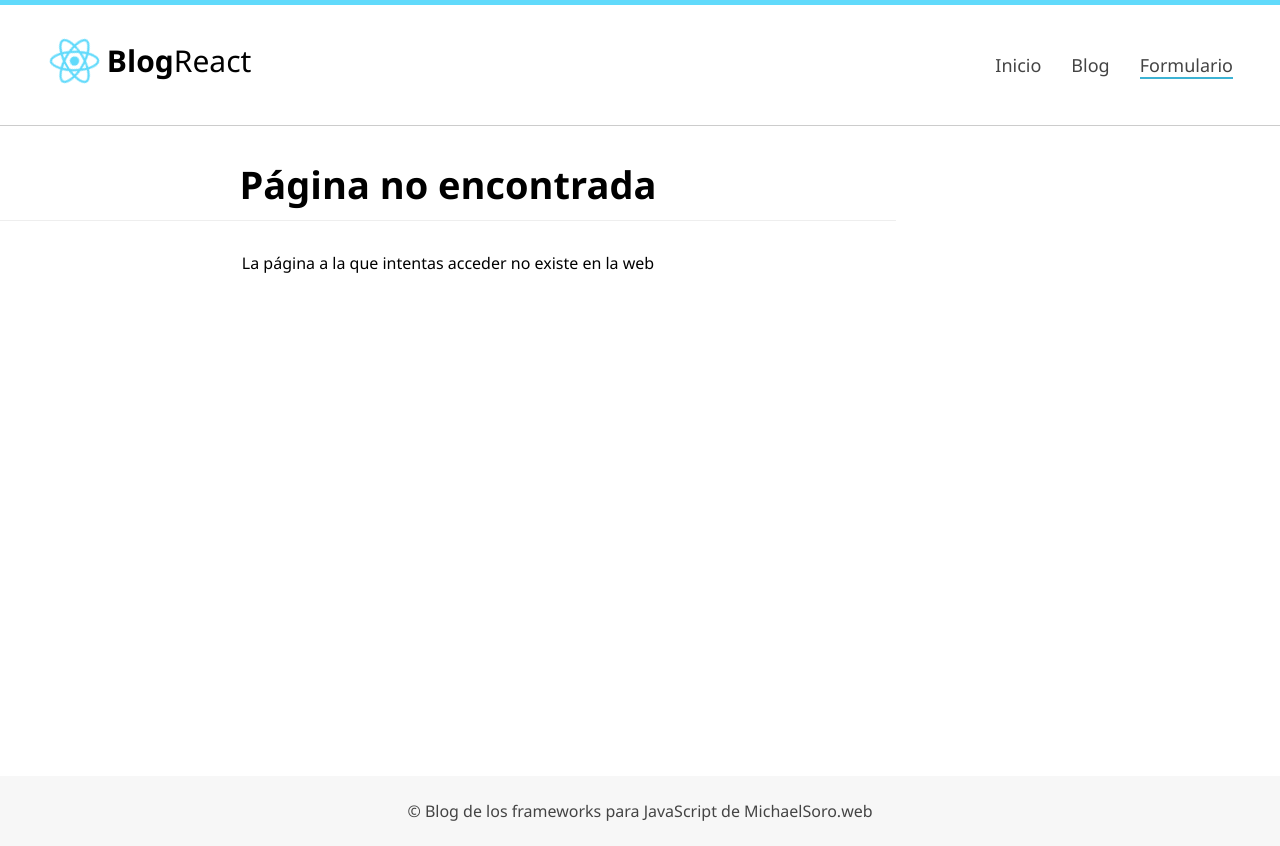
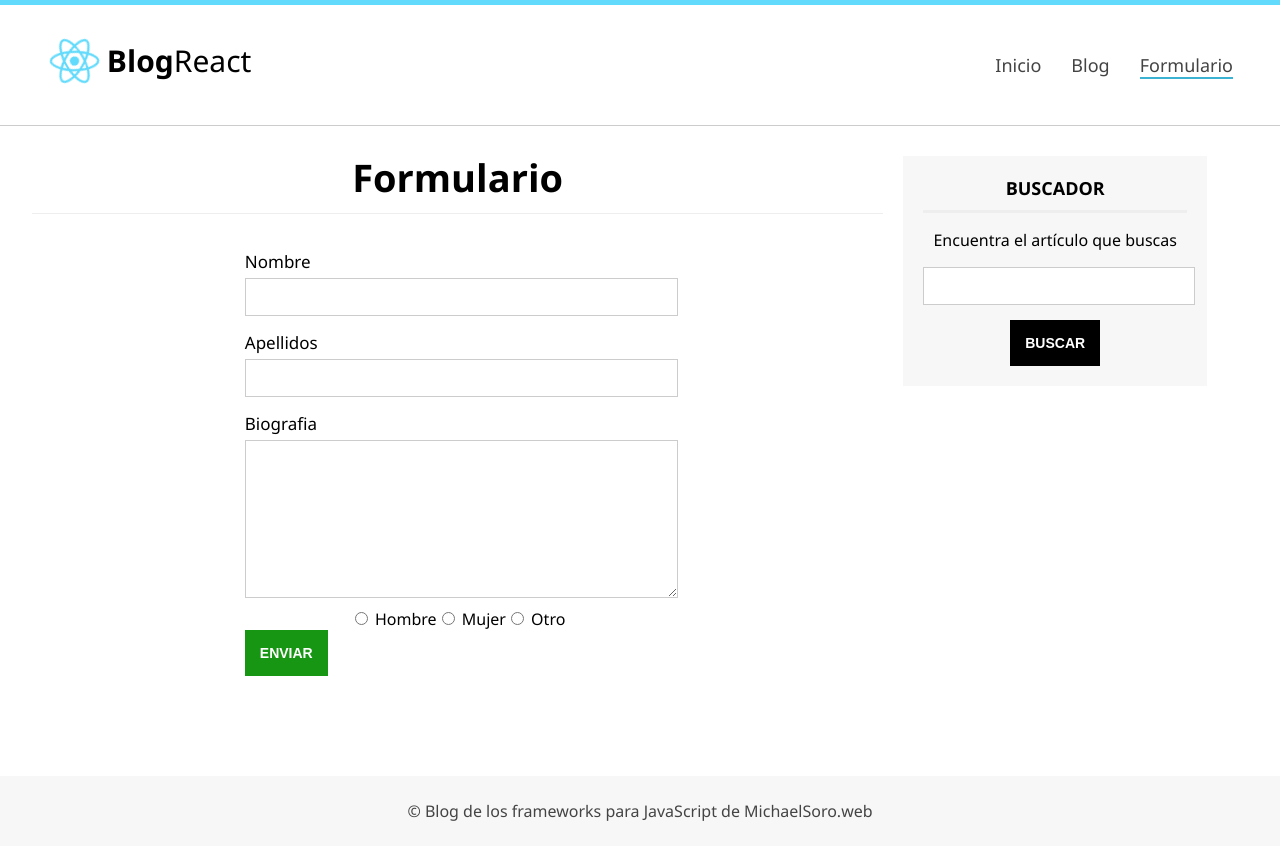
Before and after one commit to MaikolSoro/Blog-React, a React (Create React App) app in the folder blogreact/: page /formulario in a window 1280 px wide. Built offline with nearby package versions, Linux system fonts and the light colour scheme.

Commit message:
Componente formulario y eventos

```diff
--- a/blogreact/src/Router.js
+++ b/blogreact/src/Router.js
@@ -9,6 +9,8 @@
 import SeccionPruebas from "./components/SeccionPruebas";
 import Home from "./components/Home";
 import Blog from "./components/Blog";
+import Formulario from "./components/Formulario";
+
 class Router extends Component {
   render() {
     return (
@@ -20,6 +22,7 @@
           <Route exact path="/" component={Home} />
           <Route exact path="/home" component={Home} />
           <Route exact path="/blog" component={Blog} />
+          <Route exact path="/formulario" component={Formulario} />
           <Route exact path="/ruta-prueba" component={MiComponente} />
 
           <Route component={Error} />
--- /dev/null
+++ b/blogreact/src/components/Formulario.js
@@ -0,0 +1,95 @@
+import React, { Component } from "react";
+import Slider from "./Slider";
+import Sidebar from "./Sidebar";
+class Formulario extends Component {
+
+    nombreRef = React.createRef();
+    apellidosRef = React.createRef();
+    bioRef = React.createRef();
+    generoHombreRef = React.createRef();
+    generoMujerRef = React.createRef();
+    generoOtroRef = React.createRef();
+
+    state={
+        user:{}
+    };
+    recibirFormulario =(e)=>{
+        e.preventDefault(); {/*para que no se actualize la pantalla y no recague la pagina */}
+
+        var genero = 'hombre';
+        if(this.generoHombreRef.current.checked){
+
+            genero= this.generoHombreRef.current.value;
+
+        }else if(this.generoMujerRef.current.checked){
+
+            genero= this.generoMujerRef.current.value;
+        }else{
+            genero= this.generoOtroRef.current.value;
+        }
+        var user= {
+               nombre: this.nombreRef.current.value,
+               apellidos:this.apellidosRef.current.value,
+               bio: this.bioRef.current.value,
+               genero: genero
+
+        };
+        this.setState({
+           user:user
+        });
+
+    }
+
+
+  render() {
+      if(this.state.user.nombre){
+         var user = this.state.user;
+      }
+    return (
+      <div id="formulario">
+        <div className="center">
+          <div id="content">
+          <h1 className="subheader">Formulario</h1>
+            {/*Mostrar los datos del Formulario*/}
+            {this.state.user.nombre &&
+              <div id="user-data">
+              <p>Nombre: <strong>{user.nombre}</strong></p>
+              </div>
+            }
+
+            {/*Crear Formulario*/}
+            <form className="mid-form" onSubmit={this.recibirFormulario}>
+              <div className="form-group">
+                <label htmlFor="nombre">Nombre</label>
+                <input type="text" name="nombre" ref={this.nombreRef} />
+              </div>
+
+              <div className="form-group">
+                <label htmlFor="apellidos">Apellidos</label>
+                <input type="text" name="apellidos" ref={this.apellidosRef} />
+              </div>
+
+              <div className="form-group">
+                <label htmlFor="bio">Biografia</label>
+                <textarea name="bio"  ref={this.bioRef}/>
+              </div>
+
+              <div className="form-group radibuttons">
+                <input type="radio" name="genero" value="hombre" ref={this.generoHombreRef} /> Hombre
+                <input type="radio" name="genero" value="mujer" ref={this.generoMujerRef} /> Mujer
+                <input type="radio" name="genero" value="otro" ref={this.generoOtroRef }/> Otro
+              </div>
+
+              <div className="clearfix" />
+
+              <input type="submit" value="Enviar" className="btn btn-success" />
+            </form>
+          </div>
+          <Sidebar blog="false" />
+        </div>
+      </div>
+    );
+  }
+}
+
+export default Formulario;
```
